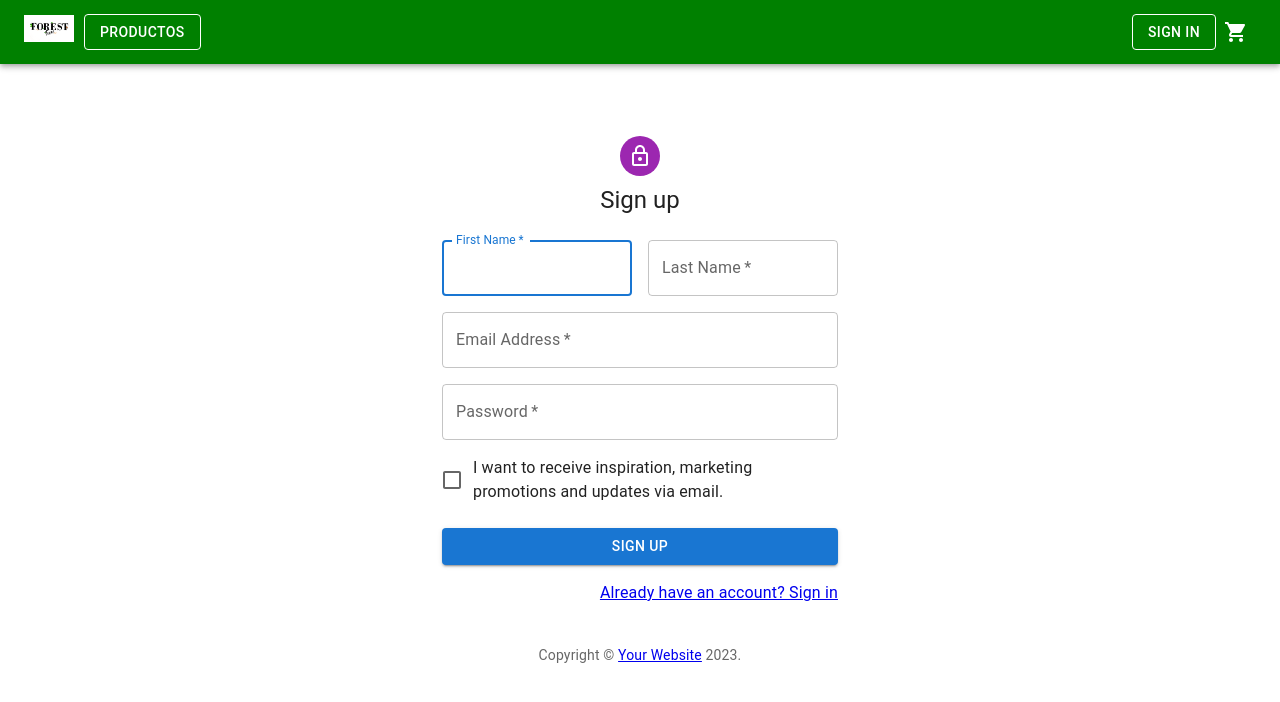
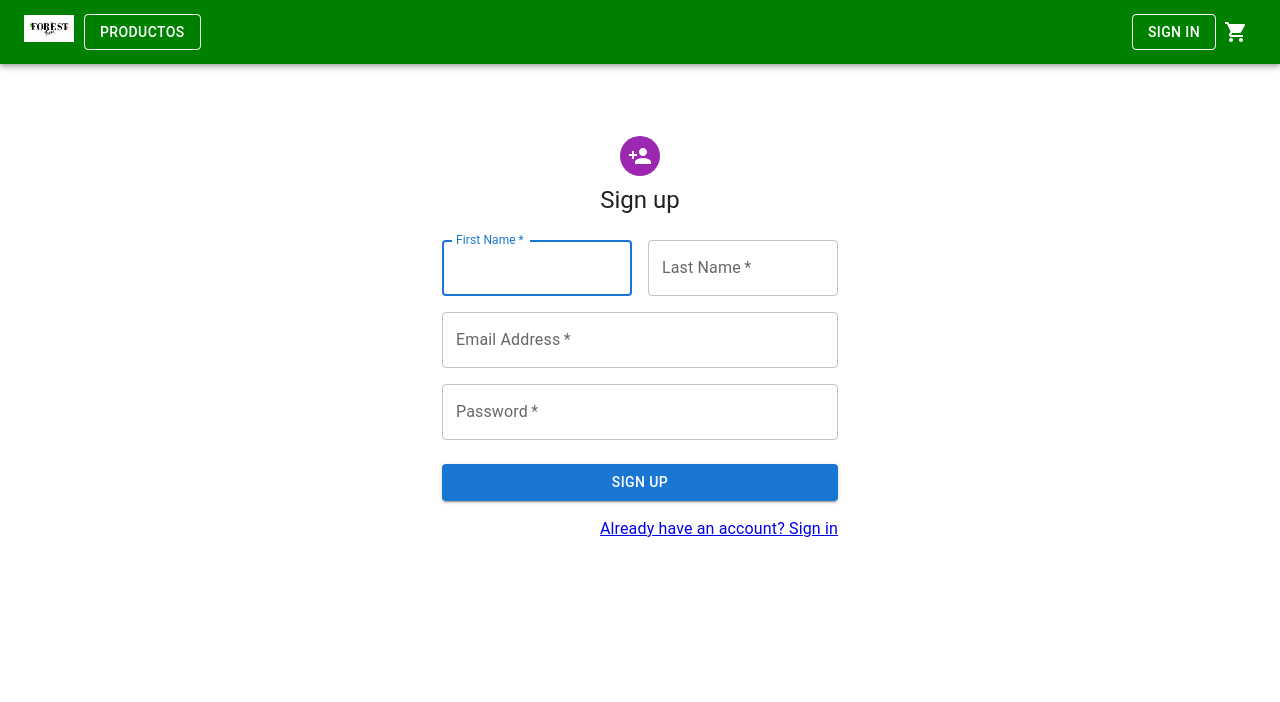
Before and after one commit to Axel625/ForestFungus, a React (Create React App) app: page /Registro in a window 1280 px wide. Shown: the top 702 px of the page. Built offline with nearby package versions, Linux system fonts and the light colour scheme.

Commit message:
Se agrego axios para el consumo de la api y su logica

```diff
--- a/package.json
+++ b/package.json
@@ -11,6 +11,7 @@
     "@testing-library/react": "^13.4.0",
     "@testing-library/user-event": "^13.5.0",
     "accounting": "^0.4.1",
+    "axios": "^1.5.1",
     "react": "^18.2.0",
     "react-dom": "^18.2.0",
     "react-responsive-carousel": "^3.2.23",
--- a/src/Components/Signup.js
+++ b/src/Components/Signup.js
@@ -3,42 +3,46 @@ import Avatar from '@mui/material/Avatar';
 import Button from '@mui/material/Button';
 import CssBaseline from '@mui/material/CssBaseline';
 import TextField from '@mui/material/TextField';
-import FormControlLabel from '@mui/material/FormControlLabel';
-import Checkbox from '@mui/material/Checkbox';
 import Grid from '@mui/material/Grid';
 import Box from '@mui/material/Box';
-import LockOutlinedIcon from '@mui/icons-material/LockOutlined';
+import PersonAddIcon from '@mui/icons-material/PersonAdd';
 import Typography from '@mui/material/Typography';
 import Container from '@mui/material/Container';
 import { createTheme, ThemeProvider } from '@mui/material/styles';
-import { Link as RouteLink} from 'react-router-dom';
+import { Link as RouteLink } from 'react-router-dom';
+import axios from 'axios';
 
-function Copyright(props) {
-  return (
-    <Typography variant="body2" color="text.secondary" align="center" {...props}>
-      {'Copyright © '}
-      <RouteLink color="inherit" href="https://mui.com/">
-        Your Website
-      </RouteLink>{' '}
-      {new Date().getFullYear()}
-      {'.'}
-    </Typography>
-  );
-}
+//NO MOVER AXIOS PORQUE YA SE CONSUME LA API BIEN
 
-// TODO remove, this demo shouldn't need to reset the theme.
+const api = axios.create({
+  baseURL: 'http://127.0.0.1:8000/api/1.0/create_user/',
+});
 
 const defaultTheme = createTheme();
 
 export default function SignUp() {
-  const handleSubmit = (event) => {
+  const handleSubmit = async (event) => {
     event.preventDefault();
     const data = new FormData(event.currentTarget);
-    console.log({
+
+    try {
+      const response = await api.post('', {
+        first_name: data.get('first_name'),
+        last_name: data.get('last_name'),
         email: data.get('email'),
         password: data.get('password'),
       });
+
+
+      console.log('Usuario creado con éxito', response.data);
+    } catch (error) {
+
+      console.error('Error al crear el usuario', error);
+    }
   };
+
+
+  //LOS CAMPOS DE FIRST NAME Y LAST NAME ESTABAN MAL CON EL BACKEND
 
   return (
     <ThemeProvider theme={defaultTheme}>
@@ -53,7 +57,7 @@ export default function SignUp() {
           }}
         >
           <Avatar sx={{ m: 1, bgcolor: 'secondary.main' }}>
-            <LockOutlinedIcon />
+            <PersonAddIcon />
           </Avatar>
           <Typography component="h1" variant="h5">
             Sign up
@@ -63,13 +67,14 @@ export default function SignUp() {
               <Grid item xs={12} sm={6}>
               <TextField
                   autoComplete="given-name"
-                  name="firstName"
+                  name="first_name"  // Cambiar "firstName" a "first_name"
                   required
                   fullWidth
                   id="firstName"
                   label="First Name"
                   autoFocus
                 />
+
               </Grid>
               <Grid item xs={12} sm={6}>
               <TextField
@@ -77,9 +82,10 @@ export default function SignUp() {
                 fullWidth
                 id="lastName"
                 label="Last Name"
-                  name="lastName"
+                name="last_name"  // Cambiar "lastName" a "last_name"
                 autoComplete="family-name"
               />
+
               </Grid>
               <Grid item xs={12}>
                 <TextField
@@ -102,12 +108,6 @@ export default function SignUp() {
                   autoComplete="new-password"
                 />
               </Grid>
-              <Grid item xs={12}>
-                <FormControlLabel
-                  control={<Checkbox value="allowExtraEmails" color="primary" />}
-                  label="I want to receive inspiration, marketing promotions and updates via email."
-                />
-              </Grid>
             </Grid>
             <Button
               type="submit"
@@ -126,7 +126,6 @@ export default function SignUp() {
             </Grid>
           </Box>
         </Box>
-        <Copyright sx={{ mt: 5 }} />
       </Container>
     </ThemeProvider>
   );
--- a/src/Components/signin.js
+++ b/src/Components/signin.js
@@ -11,22 +11,31 @@ import LockOutlinedIcon from '@mui/icons-material/LockOutlined';
 import Typography from '@mui/material/Typography';
 import Container from '@mui/material/Container';
 import { createTheme, ThemeProvider } from '@mui/material/styles';
-import { Link as RouteLink} from 'react-router-dom';
+import { Link as RouteLink } from 'react-router-dom';
+import axios from 'axios';
 
-
-
-// TODO remove, this demo shouldn't need to reset the theme.
+const api = axios.create({
+  baseURL: 'http://127.0.0.1:8000/api/1.0/create_user/'
+});
 
 const defaultTheme = createTheme();
 
 export default function SignIn() {
-  const handleSubmit = (event) => {
+  const handleSubmit = async (event) => {
     event.preventDefault();
     const data = new FormData(event.currentTarget);
-    console.log({
-      email: data.get('email'),
-      password: data.get('password'),
-    });
+
+    try {
+      const response = await api.post('', {
+
+        email: data.get('email'),
+        password: data.get('password'),
+      });
+
+      console.log('Usuario creado con éxito', response.data);
+    } catch (error) {
+      console.error('Error al crear el usuario', error);
+    }
   };
 
   return (
@@ -87,9 +96,9 @@ export default function SignIn() {
                 </RouteLink>
               </Grid>
               <Grid item>
-               <RouteLink to="/Registro">
+                <RouteLink to="/Registro">
                   {"Don't have an account? Sign Up"}
-                  </RouteLink>
+                </RouteLink>
               </Grid>
             </Grid>
           </Box>
```
Also changed, not shown: 1 other file (tests, documents, lock files or other folders). Lines whose indentation alone changed are shown as unchanged.
